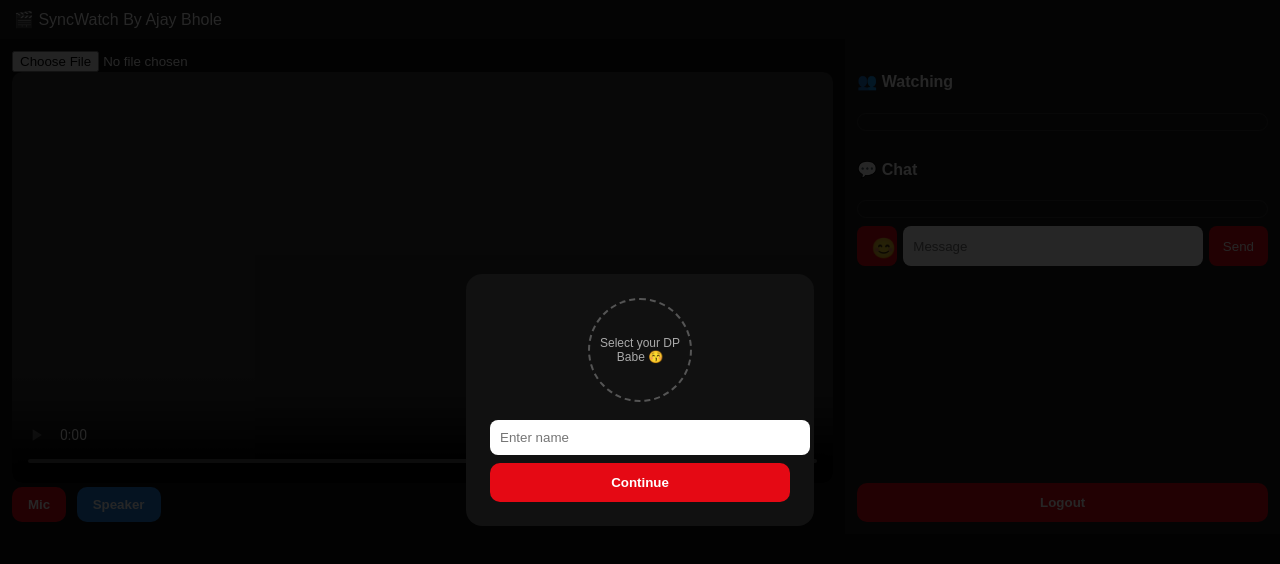
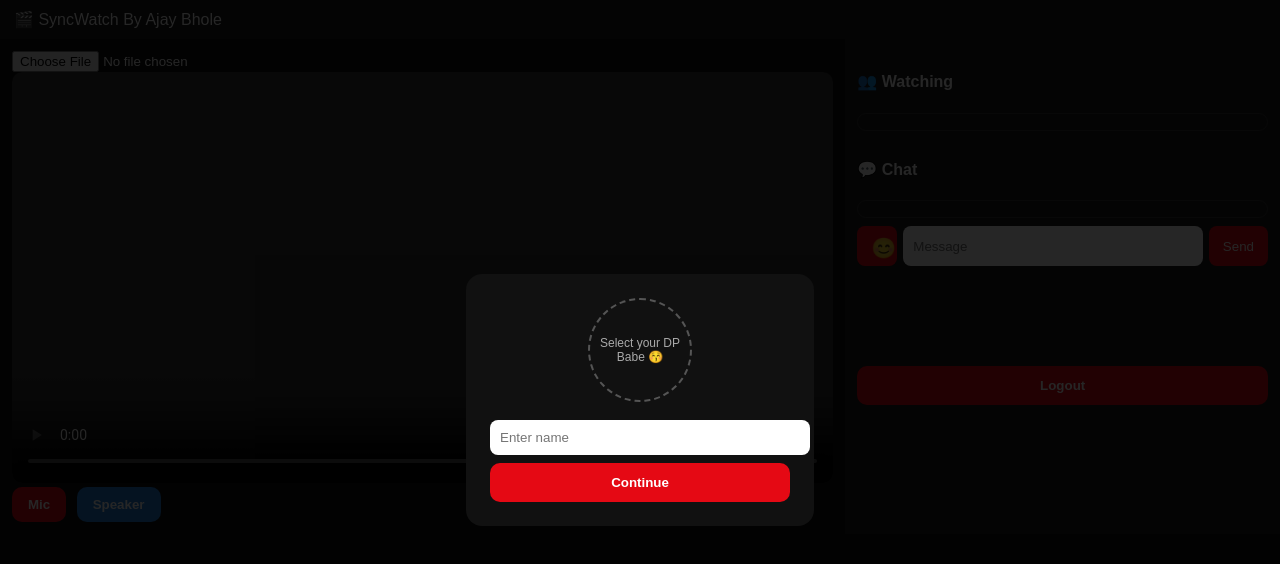
Before and after one commit to ajay45466/ajay, a plain HTML site: page index.html in a window 1280 px wide. Drawn offline with Linux system fonts and the light colour scheme.

Commit message:
Update index.html

```diff
--- a/index.html
+++ b/index.html
@@ -51,7 +51,7 @@ video{width:100%;max-height:60vh;background:#000;border-radius:10px}
 
 /* LOGOUT */
 .logout{
-  margin-top:auto;
+  margin-top:100px;
   padding:12px;
   background:#e50914;
   color:#fff;
```
